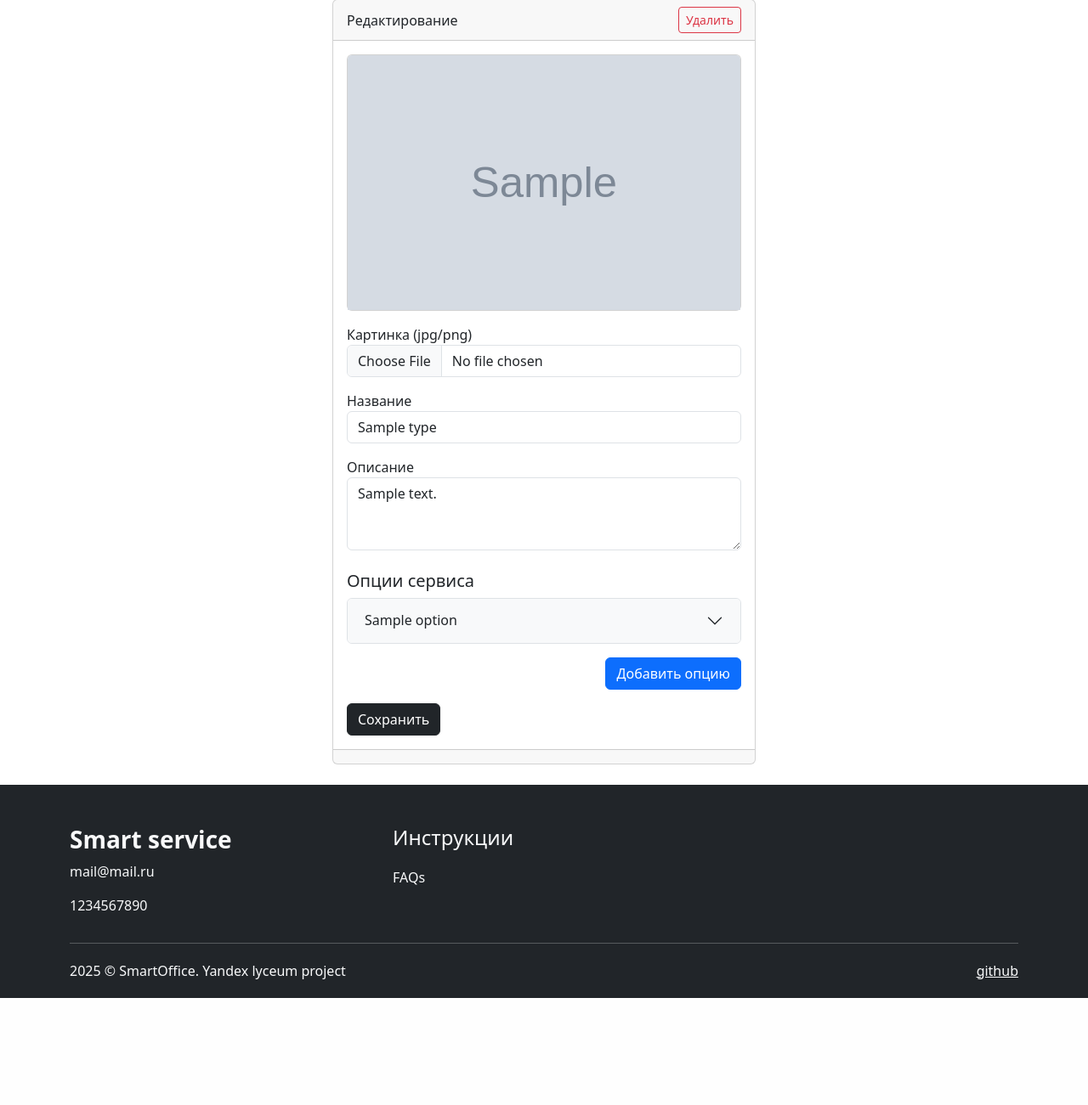
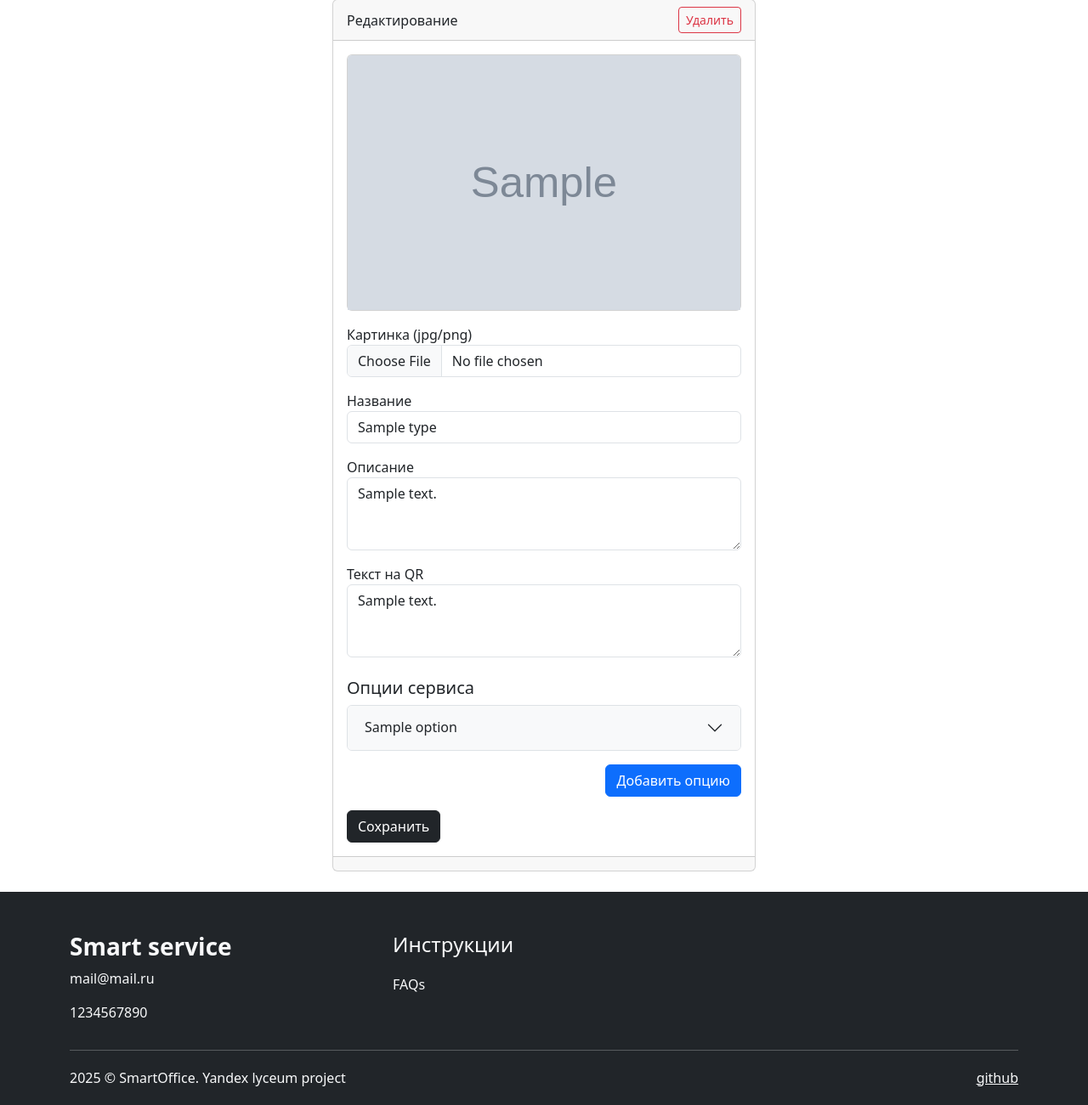
Before and after one commit to Tulishka/smart_service, a Flask app: page /assets/type/1 in a window 1280 px wide. Shown: the part 95-1396 px from the top of the page at 85% size. Before the commit the page ends 1270 px from the top, so only its background shows below. Run offline with Flask 3, Linux system fonts and the light colour scheme; tables that the repository leaves empty hold one stand-in row (values such as "Sample post"); grey boxes marked "Sample" are stand-in pictures; some libraries are stand-ins or nearby versions.

Commit message:
добавлено поле qr_help_text в форму вида асета

```diff
--- a/app/assets/forms.py
+++ b/app/assets/forms.py
@@ -13,6 +13,7 @@ class AssetTypeForm(FlaskForm):
     name = field.StringField("Название", validators=[DataRequired()])
     description = field.TextAreaField("Описание", validators=[DataRequired()])
     image = field.FileField("Картинка (jpg/png)", validators=[FileAllowed(['jpg', 'png'])])
+    qr_help_text = field.TextAreaField("Текст на QR", validators=[DataRequired(), Length(max=mc.TITLE_LEN)])
     submit = field.SubmitField("Сохранить")
 
 
--- a/app/assets/routes.py
+++ b/app/assets/routes.py
@@ -10,7 +10,6 @@ from app.assets.models import AssetType, AssetTypeOption, Asset, AssetStatus
 from app.core import utils
 from app.users.models import Department
 from app.assets.qr import create_qr_if_need
-
 
 bp = Blueprint("assets", __name__, url_prefix="/assets", template_folder="templates")
 
@@ -48,6 +47,7 @@ def codes():
 def edit_type(type_id=0):
     asset_type = db.session.query(AssetType).filter_by(id=type_id).one_or_none()
     departments = [{"id": dep.id, "name": dep.name} for dep in Department.query.all()]
+    options = []
 
     if request.method == "GET":
         if asset_type:
@@ -64,10 +64,10 @@ def edit_type(type_id=0):
             form = AssetTypeForm(
                 name=asset_type.name,
                 description=asset_type.description,
+                qr_help_text=asset_type.qr_help_text,
                 image=asset_type.image
             )
         else:
-            options = []
             form = AssetTypeForm()
     else:
         form = AssetTypeForm()
@@ -78,14 +78,17 @@ def edit_type(type_id=0):
             if AssetType.query.filter((AssetType.name == form.name.data) & (AssetType.id != type_id)).first():
                 form.name.errors = ("название вида асета занято",)
             else:
-                image_address = utils.save_upload_file("assets", form.image.data)
-
                 if not asset_type:
                     asset_type = AssetType()
 
+                if form.image.data:
+                    image_address = utils.save_upload_file("assets", form.image.data)
+                else:
+                    image_address = asset_type.image if asset_type else None
+
                 asset_type.name = form.name.data
                 asset_type.description = form.description.data
-                asset_type.qr_help_text = "qr_help_text"
+                asset_type.qr_help_text = form.qr_help_text.data
                 if image_address:
                     asset_type.image = image_address
 
@@ -182,14 +185,14 @@ def edit(asset_id=0, type_id=0):
             if Asset.query.filter((Asset.name == form.name.data) & (Asset.id != asset_id)).first():
                 form.name.errors = ("название асета занято",)
             else:
+                if not asset:
+                    asset = Asset()
+                    asset.uid = uuid.uuid4()
+
                 if not form.image.data:
                     image_address = asset.image if asset else None
                 else:
                     image_address = utils.save_upload_file("assets", form.image.data)
-
-                if not asset:
-                    asset = Asset()
-                    asset.uid = uuid.uuid4()
 
                 asset.name = form.name.data
                 asset.type_id = form.type_id.data
--- a/app/assets/templates/asset_type_form.html
+++ b/app/assets/templates/asset_type_form.html
@@ -49,6 +49,14 @@
   {{ form.description.label }}
   {{ form.description(class="form-control", rows="3") }}
   {% for error in form.description.errors %}
+  <span class="text-danger">{{ error }}</span>
+  {% endfor %}
+</div>
+
+<div class="form-group mb-3">
+  {{ form.qr_help_text.label }}
+  {{ form.qr_help_text(class="form-control", rows="3") }}
+  {% for error in form.qr_help_text.errors %}
   <span class="text-danger">{{ error }}</span>
   {% endfor %}
 </div>
```
